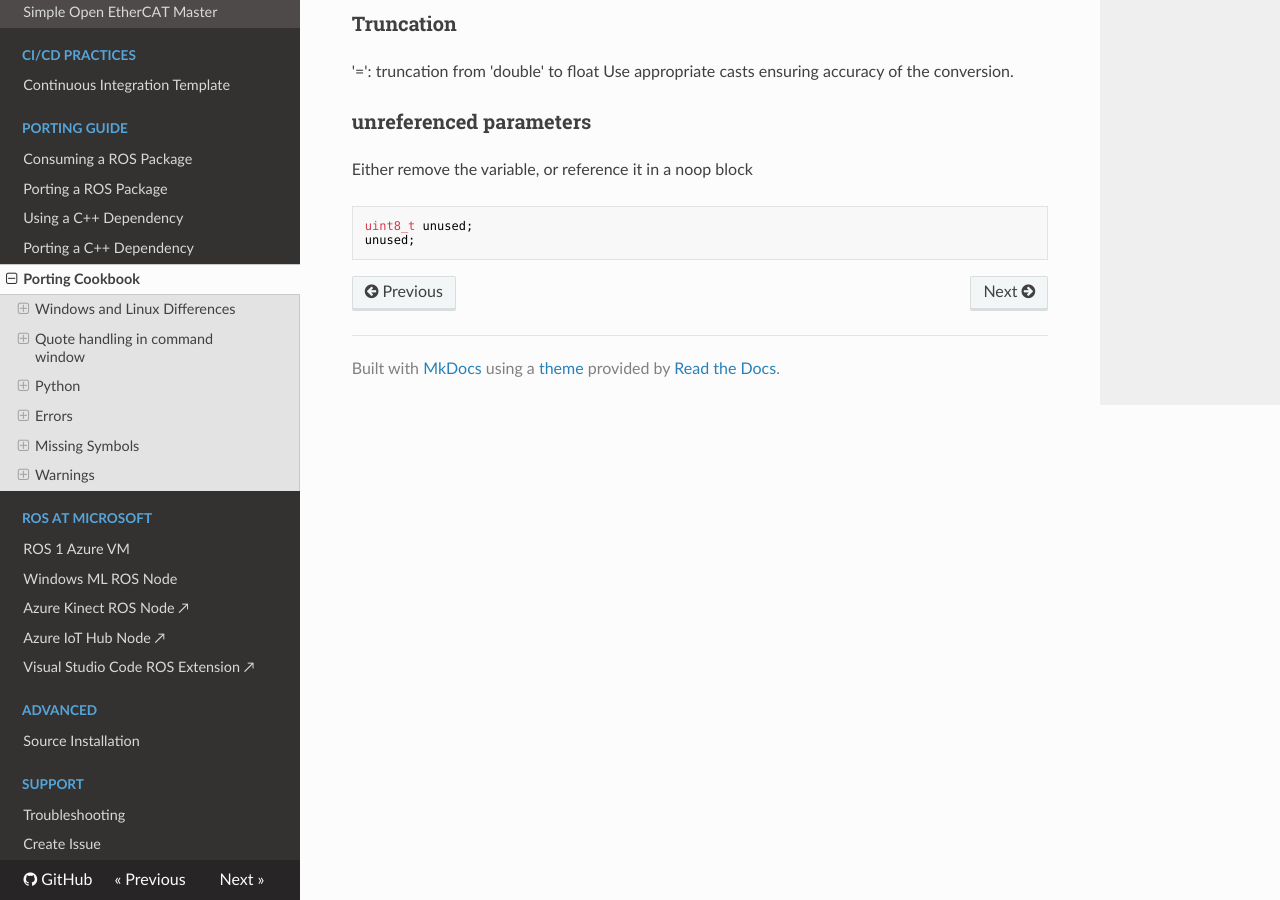
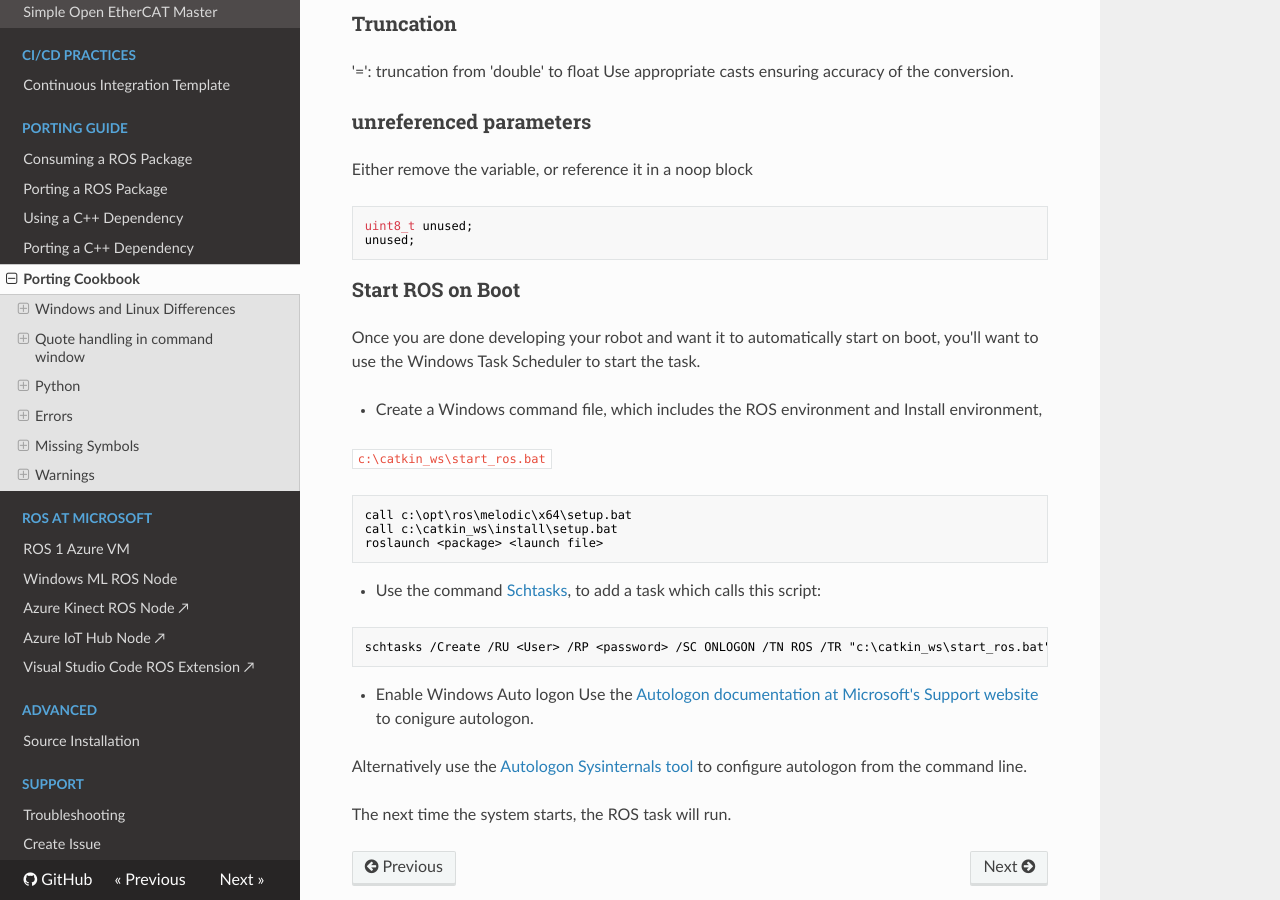
Before and after one commit to ms-iot/ROSOnWindows, an MkDocs documentation site: the page built from docs/Porting/Cookbook.md, in a window 1280 px wide and 900 px high, scrolled down 5730 px. Built offline with MkDocs 1.6.1, drawn with Linux system fonts in a browser that asks for light colours; nearby versions of some CDN libraries.

Commit message:
add autologon

````diff
--- a/docs/Porting/Cookbook.md
+++ b/docs/Porting/Cookbook.md
@@ -211,3 +211,26 @@ Either remove the variable, or reference it in a noop block
 uint8_t unused;
 unused;
 ```
+
+### Start ROS on Boot
+Once you are done developing your robot and want it to automatically start on boot, you'll want to use the Windows Task Scheduler to start the task.
+
+* Create a Windows command file, which includes the ROS environment and Install environment,
+
+`c:\catkin_ws\start_ros.bat`
+``` Batchfile
+call c:\opt\ros\melodic\x64\setup.bat
+call c:\catkin_ws\install\setup.bat
+roslaunch <package> <launch file>
+```
+* Use the command [Schtasks](https://docs.microsoft.com/en-us/windows/win32/taskschd/schtasks), to add a task which calls this script:
+``` Batchfile
+schtasks /Create /RU <User> /RP <password> /SC ONLOGON /TN ROS /TR "c:\catkin_ws\start_ros.bat"
+```
+
+* Enable Windows Auto logon
+Use the [Autologon documentation at Microsoft's Support website](https://support.microsoft.com/en-us/help/324737/how-to-turn-on-automatic-logon-in-windows) to conigure autologon.
+
+Alternatively use the [Autologon Sysinternals tool](https://docs.microsoft.com/en-us/sysinternals/downloads/autologon) to configure autologon from the command line.
+
+The next time the system starts, the ROS task will run.
````
